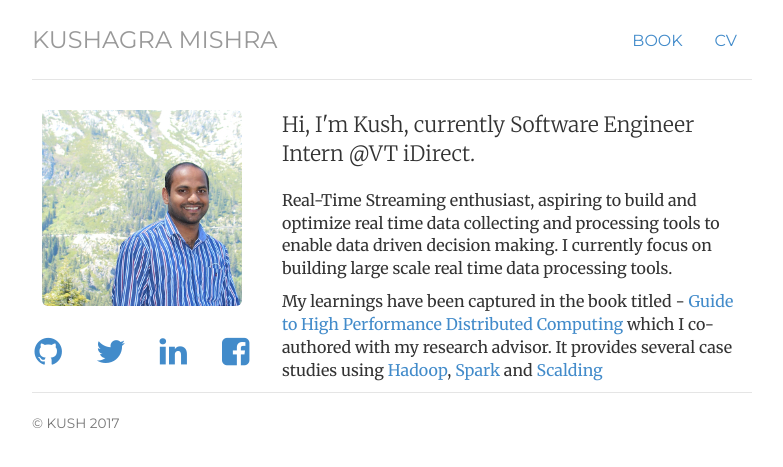
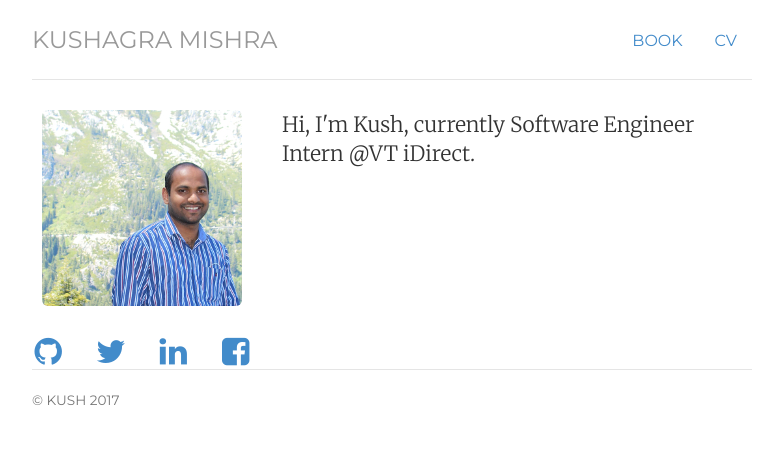
Before and after one commit to kkushagra/kkushagra.github.io, a Jekyll site: the page built from index.html, in a window 1280 px wide. Shown: the top 467 px of the page, without its empty margins (248-1031 px from the left). Built offline with Jekyll 4.4.1, drawn with Linux system fonts in a browser that asks for light colours.

Commit message:
Update index.html

```diff
--- a/index.html
+++ b/index.html
@@ -4,7 +4,7 @@ title: Kushagra Mishra
 cv: passive
 notes: passive
 contact: passive
-description: Kushagra Mishra is a Software Engineer and Researcher, Web and Mobile Developer, Music Enthusiast living and studying at Gerogia Tech in Atlanta, GA, USA.
+description: Kushagra Mishra is a Software Engineer and Researcher living and studying at NCSU in Raleigh, NC, USA.
 ---
 <!-- <div class="jumbotron"> -->
 <div class="row">
@@ -21,7 +21,7 @@ description: Kushagra Mishra is a Software Engineer and Researcher, Web and Mobi
 	<p class="lead">Hi, I'm <span itemprop="name">Kush</span>, currently Software Engineer Intern @VT iDirect.
 	</p>
 
-	<p>Real-Time Streaming enthusiast, aspiring to build and optimize real time data collecting and processing tools to enable data driven decision making. I currently focus on building large scale real time data processing tools.
+<!-- 	<p>Real-Time Streaming enthusiast, aspiring to build and optimize real time data collecting and processing tools to enable data driven decision making. I currently focus on building large scale real time data processing tools.
 	</p>
 	<p>
 	 My learnings have been captured in the book titled -  <a href="/book">
@@ -29,7 +29,7 @@ description: Kushagra Mishra is a Software Engineer and Researcher, Web and Mobi
 		<a target = "_blank" href="http://hadoop.apache.org/">Hadoop</a>,
 		<a target = "_blank"  href="https://spark.apache.org/">Spark</a> and
 		<a target = "_blank" href="https://github.com/twitter/scalding">Scalding</a>
-	</p>
+	</p> -->
 	</div>
 </div>
 <!-- </div> -->
```
